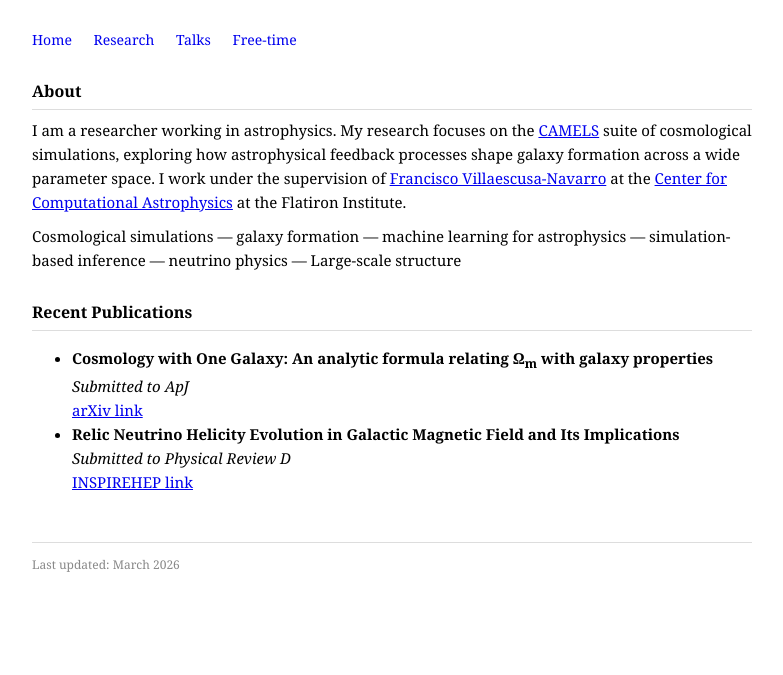
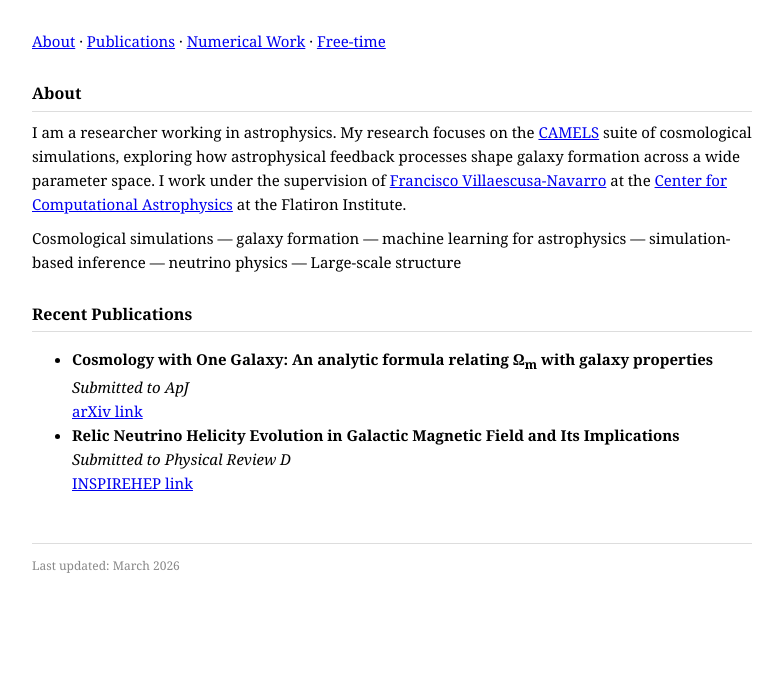
Before and after one commit to kitokamada/kitokliao, a plain HTML site: page index.html in a window 1280 px wide. Shown: the part 228-903 px from the top of the page, without its empty margins (248-1031 px from the left). Drawn offline with Linux system fonts and the light colour scheme.

Commit message:
Update index.html

```diff
--- a/index.html
+++ b/index.html
@@ -94,16 +94,17 @@
       <p class="contact">kl4180 [at] nyu.edu</p>
     </div>
   </div>
-  <nav>
-    <a href="index.html">Home</a>
-    <a href="research.html">Research</a>
-    <a href="talks.html">Talks</a>
-    <a href="gallery.html">Free-time</a>
-  </nav>
-  <h2>About</h2>
+
+ <p style="margin-bottom: 20px;">
+  <a href="#about">About</a> &middot;
+  <a href="#publications">Publications</a> &middot;
+  <a href="#numerical">Numerical Work</a> &middot;
+  <a href="gallery.html">Free-time</a>
+</p>
+  <h2 id="about">About</h2>
   <p>I am a researcher working in astrophysics. My research focuses on the <a href="https://camels.readthedocs.io">CAMELS</a> suite of cosmological simulations, exploring how astrophysical feedback processes shape galaxy formation across a wide parameter space. I work under the supervision of <a href="https://www.simonsfoundation.org/people/francisco-villaescusa-navarro/">Francisco Villaescusa-Navarro</a> at the <a href="https://www.simonsfoundation.org/flatiron/center-for-computational-astrophysics/">Center for Computational Astrophysics</a> at the Flatiron Institute.</p>
   <p>Cosmological simulations &mdash; galaxy formation &mdash; machine learning for astrophysics &mdash; simulation-based inference &mdash; neutrino physics &mdash; Large-scale structure</p>
-<h2>Recent Publications</h2>
+<h2 id="publications">Recent Publications</h2>
 
 <ul>
   <li>
```
